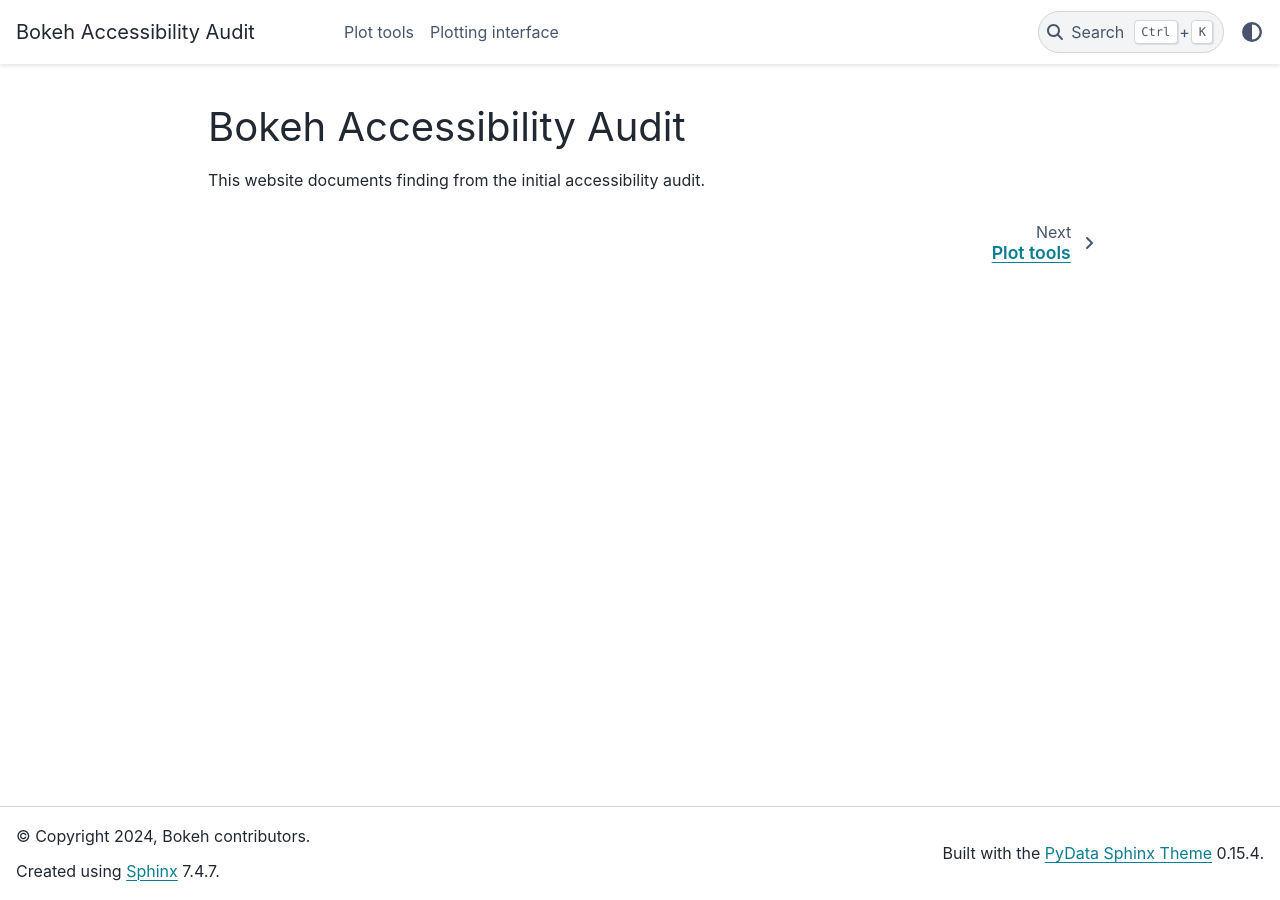
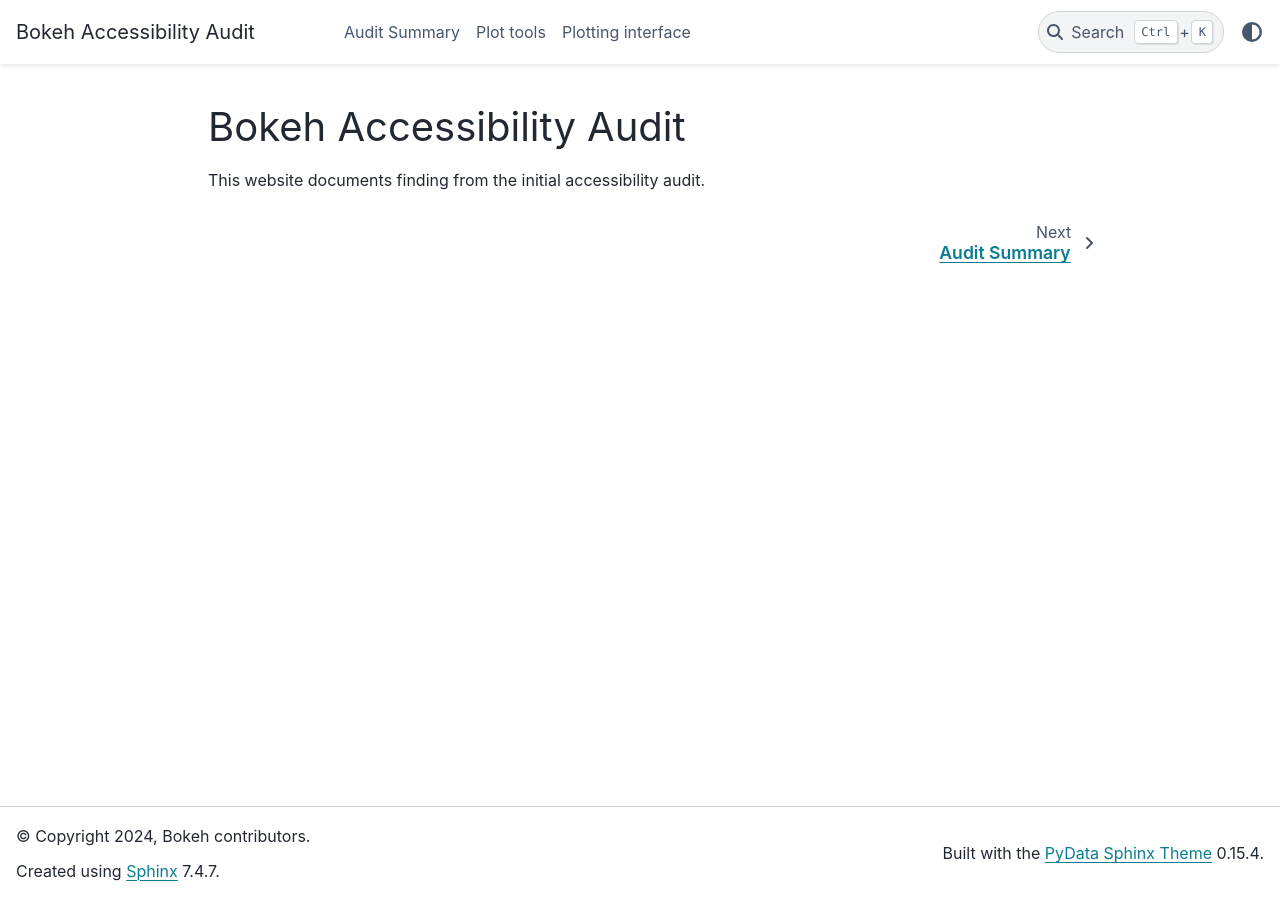
Before and after one commit to Quansight-Labs/bokeh-a11y-audit, a Sphinx documentation site: the page built from source/index.md, in a window 1280 px wide. Built offline with Sphinx 7.4.7 and the PyData theme 0.15.4, drawn with Linux system fonts in a browser that asks for light colours.

Commit message:
:memo: Create (blank) summary page
Signed-off-by: Pavithra Eswaramoorthy <pavithraes@outlook.com>

````diff
--- a/source/index.md
+++ b/source/index.md
@@ -5,6 +5,7 @@
 ```{toctree}
 :hidden:
 
+summary
 plot-tools/index
 plotting-interface/index
 ```
--- /dev/null
+++ b/source/summary.md
@@ -0,0 +1,5 @@
+# Audit Summary
+
+```{note}
+    This page is being developed.
+```
````
